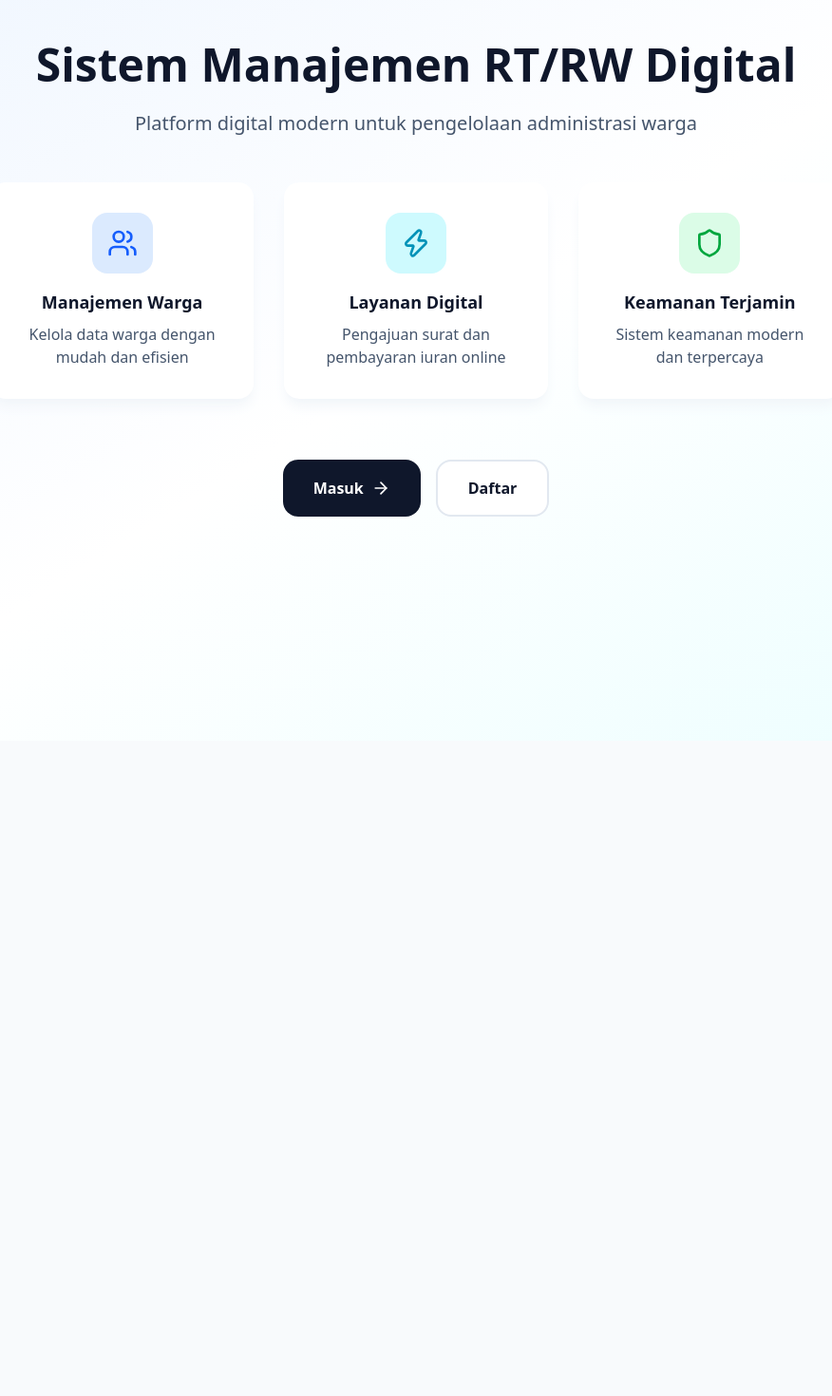
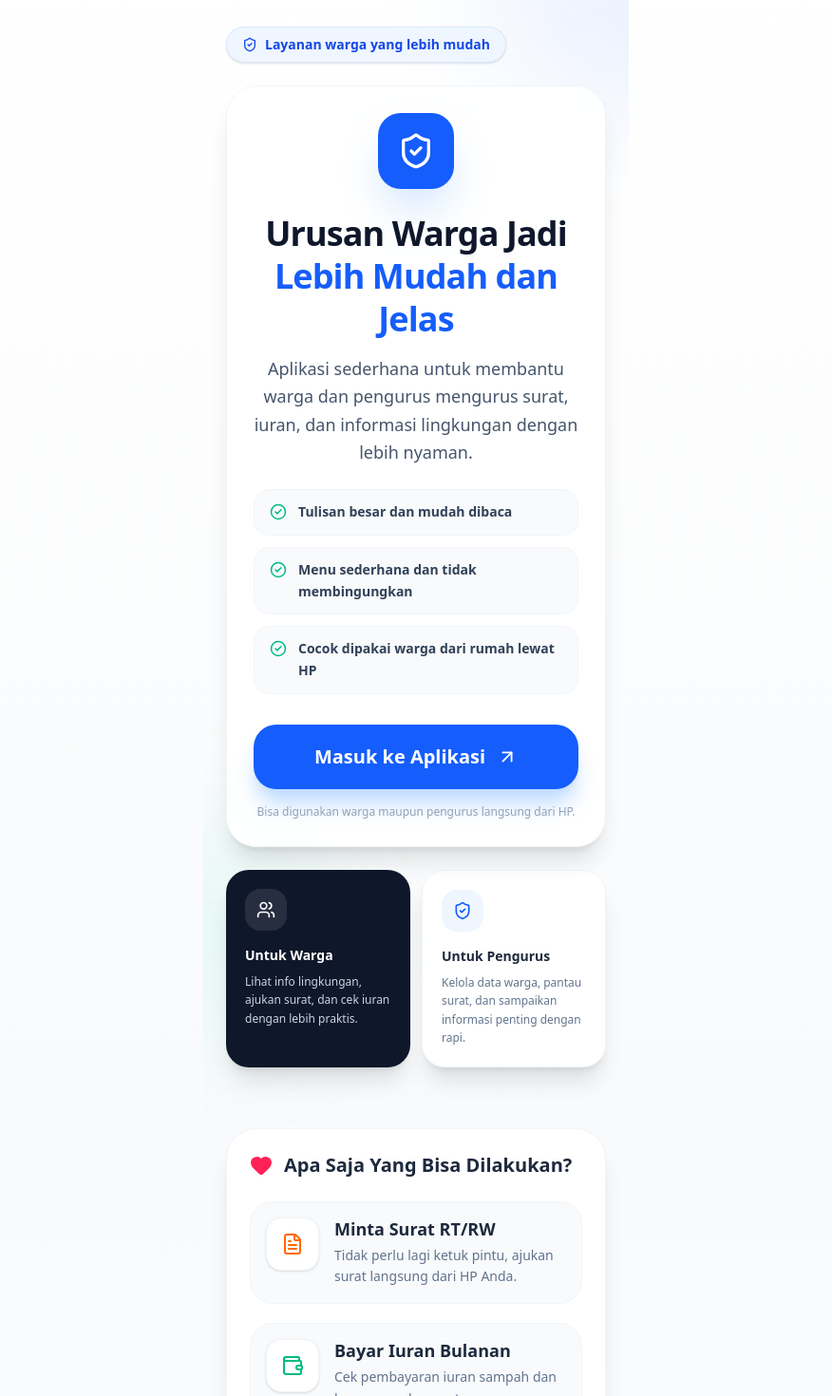
Before and after one commit to Xvrsded/Kepengurusan, a Next.js app: page / in a window 1280 px wide. Shown: the part 20-1490 px from the top of the page at 95% size, without its empty margins (202-1078 px from the left). Before the commit the page ends 800 px from the top, so only its background shows below. Built offline with nearby package versions, Linux system fonts and the light colour scheme; no server answers.

Commit message:
Revert landing page to original design

```diff
--- a/app/page.tsx
+++ b/app/page.tsx
@@ -1,63 +1,164 @@
-"use client";
+import Link from "next/link";
+import { ShieldCheck, FileText, Wallet, Bell, Heart, ArrowUpRight, CheckCircle2, Users, Smartphone, MapPinned } from "lucide-react";
 
-import Link from "next/link";
-import { ArrowRight, Shield, Users, Zap } from "lucide-react";
+const FEATURES = [
+  {
+    icon: <FileText className="text-orange-500" />,
+    title: "Minta Surat RT/RW",
+    desc: "Tidak perlu lagi ketuk pintu, ajukan surat langsung dari HP Anda.",
+  },
+  {
+    icon: <Wallet className="text-emerald-500" />,
+    title: "Bayar Iuran Bulanan",
+    desc: "Cek pembayaran iuran sampah dan keamanan dengan transparan.",
+  },
+  {
+    icon: <Bell className="text-blue-500" />,
+    title: "Dapatkan Kabar Terbaru",
+    desc: "Info kerja bakti atau rapat warga akan langsung muncul di HP.",
+  },
+];
 
-export default function Home() {
+const HIGHLIGHTS = [
+  "Tulisan besar dan mudah dibaca",
+  "Menu sederhana dan tidak membingungkan",
+  "Cocok dipakai warga dari rumah lewat HP",
+];
+
+const STEPS = [
+  {
+    icon: <Smartphone className="text-blue-600" size={20} />,
+    title: "Masuk ke akun Anda",
+    desc: "Pilih akun yang terdaftar lalu masukkan PIN dengan cepat dan aman.",
+  },
+  {
+    icon: <FileText className="text-orange-500" size={20} />,
+    title: "Pilih layanan yang dibutuhkan",
+    desc: "Ajukan surat, cek iuran, atau lihat pemberitahuan warga tanpa repot.",
+  },
+  {
+    icon: <MapPinned className="text-emerald-600" size={20} />,
+    title: "Ikuti info lingkungan",
+    desc: "Dapatkan pengumuman penting, agenda warga, dan status layanan secara jelas.",
+  },
+];
+
+export default function LandingPage() {
   return (
-    <div className="min-h-screen bg-gradient-to-br from-blue-50 via-white to-cyan-50">
-      <div className="container mx-auto px-4 py-16">
-        <div className="max-w-4xl mx-auto text-center">
-          <h1 className="text-5xl font-black text-slate-900 mb-6">
-            Sistem Manajemen RT/RW Digital
-          </h1>
-          <p className="text-xl text-slate-600 mb-12">
-            Platform digital modern untuk pengelolaan administrasi warga
-          </p>
+    <main className="min-h-screen bg-linear-to-b from-white via-slate-50 to-white font-sans selection:bg-blue-100">
+      <div className="relative overflow-hidden pt-12 pb-10 px-6 max-w-md mx-auto">
+        <div className="absolute top-0 right-0 w-72 h-72 bg-blue-600/8 rounded-full -mr-36 -mt-36 blur-3xl" />
+        <div className="absolute bottom-24 left-0 w-56 h-56 bg-emerald-400/8 rounded-full -ml-24 blur-3xl" />
 
-          <div className="grid md:grid-cols-3 gap-8 mb-16">
-            <div className="bg-white rounded-2xl p-8 shadow-lg shadow-slate-100">
-              <div className="w-16 h-16 bg-blue-100 rounded-2xl flex items-center justify-center mx-auto mb-4">
-                <Users className="text-blue-600" size={32} />
-              </div>
-              <h3 className="text-lg font-bold text-slate-900 mb-2">Manajemen Warga</h3>
-              <p className="text-slate-600">Kelola data warga dengan mudah dan efisien</p>
+        <div className="relative z-10">
+          <div className="inline-flex items-center gap-2 px-4 py-2 rounded-full bg-blue-50 text-blue-700 text-sm font-bold border border-blue-100 mb-6 shadow-sm">
+            <ShieldCheck size={16} /> Layanan warga yang lebih mudah
+          </div>
+
+          <div className="bg-white/90 backdrop-blur-sm rounded-4xl border border-slate-100 shadow-xl p-7 text-center mb-6">
+            <div className="w-20 h-20 bg-blue-600 rounded-3xl mx-auto flex items-center justify-center shadow-2xl shadow-blue-200 mb-6">
+              <ShieldCheck className="text-white w-10 h-10" />
             </div>
 
-            <div className="bg-white rounded-2xl p-8 shadow-lg shadow-slate-100">
-              <div className="w-16 h-16 bg-cyan-100 rounded-2xl flex items-center justify-center mx-auto mb-4">
-                <Zap className="text-cyan-600" size={32} />
-              </div>
-              <h3 className="text-lg font-bold text-slate-900 mb-2">Layanan Digital</h3>
-              <p className="text-slate-600">Pengajuan surat dan pembayaran iuran online</p>
+            <h1 className="text-4xl font-black text-slate-900 leading-tight tracking-tight mb-4">
+              Urusan Warga Jadi
+              <span className="block text-blue-600">Lebih Mudah dan Jelas</span>
+            </h1>
+
+            <p className="text-lg text-slate-600 font-medium leading-relaxed mb-6">
+              Aplikasi sederhana untuk membantu warga dan pengurus mengurus surat, iuran, dan informasi lingkungan dengan lebih nyaman.
+            </p>
+
+            <div className="space-y-3 text-left mb-8">
+              {HIGHLIGHTS.map((item) => (
+                <div key={item} className="flex items-start gap-3 rounded-2xl bg-slate-50 px-4 py-3 border border-slate-100">
+                  <CheckCircle2 className="text-emerald-500 shrink-0 mt-0.5" size={18} />
+                  <p className="text-sm font-semibold text-slate-700 leading-relaxed">{item}</p>
+                </div>
+              ))}
             </div>
 
-            <div className="bg-white rounded-2xl p-8 shadow-lg shadow-slate-100">
-              <div className="w-16 h-16 bg-green-100 rounded-2xl flex items-center justify-center mx-auto mb-4">
-                <Shield className="text-green-600" size={32} />
-              </div>
-              <h3 className="text-lg font-bold text-slate-900 mb-2">Keamanan Terjamin</h3>
-              <p className="text-slate-600">Sistem keamanan modern dan terpercaya</p>
-            </div>
+            <Link
+              href="/login"
+              className="w-full py-5 bg-blue-600 text-white rounded-3xl text-xl font-black shadow-xl shadow-blue-200 active:scale-95 transition-all flex items-center justify-center gap-3"
+            >
+              Masuk ke Aplikasi <ArrowUpRight size={22} />
+            </Link>
+
+            <p className="text-xs text-slate-400 mt-4 font-medium">
+              Bisa digunakan warga maupun pengurus langsung dari HP.
+            </p>
           </div>
 
-          <div className="flex gap-4 justify-center">
-            <Link
-              href="/login"
-              className="inline-flex items-center gap-2 px-8 py-4 bg-slate-900 text-white rounded-2xl font-bold hover:bg-slate-800 transition-colors"
-            >
-              Masuk
-              <ArrowRight size={20} />
-            </Link>
-            <Link
-              href="/register"
-              className="inline-flex items-center gap-2 px-8 py-4 bg-white text-slate-900 border-2 border-slate-200 rounded-2xl font-bold hover:bg-slate-50 transition-colors"
-            >
-              Daftar
-            </Link>
+          <div className="grid grid-cols-2 gap-3 mb-6">
+            <div className="bg-slate-900 text-white rounded-3xl p-5 shadow-xl">
+              <div className="w-11 h-11 rounded-2xl bg-white/10 flex items-center justify-center mb-4">
+                <Users size={20} />
+              </div>
+              <p className="text-sm font-black">Untuk Warga</p>
+              <p className="text-xs text-slate-300 mt-2 leading-relaxed">Lihat info lingkungan, ajukan surat, dan cek iuran dengan lebih praktis.</p>
+            </div>
+            <div className="bg-white rounded-3xl p-5 shadow-xl border border-slate-100">
+              <div className="w-11 h-11 rounded-2xl bg-blue-50 text-blue-600 flex items-center justify-center mb-4">
+                <ShieldCheck size={20} />
+              </div>
+              <p className="text-sm font-black text-slate-800">Untuk Pengurus</p>
+              <p className="text-xs text-slate-500 mt-2 leading-relaxed">Kelola data warga, pantau surat, dan sampaikan informasi penting dengan rapi.</p>
+            </div>
           </div>
         </div>
       </div>
-    </div>
+
+      <div className="px-6 pb-6 max-w-md mx-auto">
+        <div className="bg-white rounded-4xl p-6 border border-slate-100 shadow-xl mb-6">
+          <h2 className="text-xl font-black text-slate-800 mb-6 flex items-center gap-3">
+            <Heart className="text-rose-500 fill-rose-500" size={24} />
+            Apa Saja Yang Bisa Dilakukan?
+          </h2>
+          <div className="space-y-5">
+            {FEATURES.map((item, i) => (
+              <div key={i} className="flex gap-4 rounded-3xl bg-slate-50 p-4 border border-slate-100">
+                <div className="w-14 h-14 bg-white rounded-2xl flex items-center justify-center shadow-sm border border-slate-100 shrink-0">
+                  {item.icon}
+                </div>
+                <div>
+                  <h3 className="text-lg font-bold text-slate-800 mb-1 leading-snug">{item.title}</h3>
+                  <p className="text-sm text-slate-500 leading-relaxed">{item.desc}</p>
+                </div>
+              </div>
+            ))}
+          </div>
+        </div>
+
+        <div className="bg-slate-50 rounded-4xl p-6 border border-slate-100 shadow-sm">
+          <h2 className="text-xl font-black text-slate-800 mb-6">Cara Menggunakannya</h2>
+          <div className="space-y-4">
+            {STEPS.map((step, index) => (
+              <div key={step.title} className="flex gap-4 items-start bg-white rounded-3xl p-4 border border-slate-100 shadow-sm">
+                <div className="w-10 h-10 rounded-2xl bg-slate-50 flex items-center justify-center text-sm font-black text-slate-700 shrink-0">
+                  {index + 1}
+                </div>
+                <div className="flex-1">
+                  <div className="flex items-center gap-2 mb-1">
+                    {step.icon}
+                    <h3 className="text-base font-black text-slate-800">{step.title}</h3>
+                  </div>
+                  <p className="text-sm text-slate-500 leading-relaxed">{step.desc}</p>
+                </div>
+              </div>
+            ))}
+          </div>
+        </div>
+
+        <div className="text-center pt-8 pb-12">
+          <p className="text-sm text-slate-500 leading-relaxed mb-4">
+            Jika Anda ingin mulai, cukup masuk ke akun dan pilih layanan yang dibutuhkan.
+          </p>
+          <Link href="/login" className="inline-flex items-center justify-center gap-2 px-6 py-4 bg-slate-900 text-white rounded-3xl text-base font-black shadow-lg active:scale-95 transition-all">
+            Buka Halaman Login <ArrowUpRight size={18} />
+          </Link>
+        </div>
+      </div>
+    </main>
   );
 }
```
